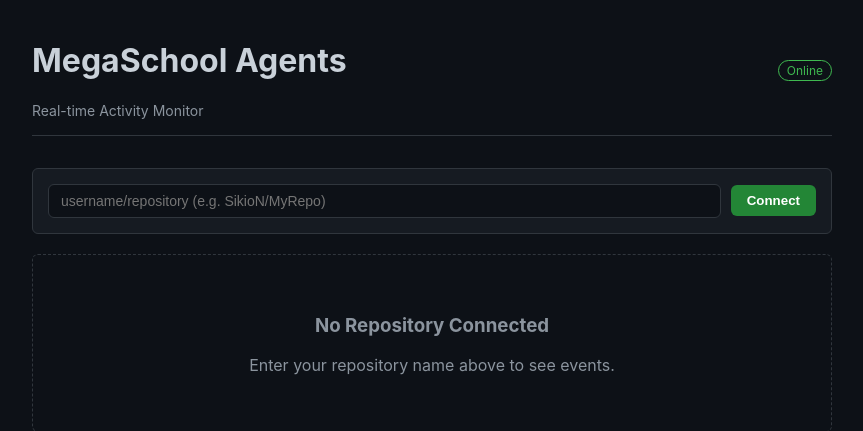
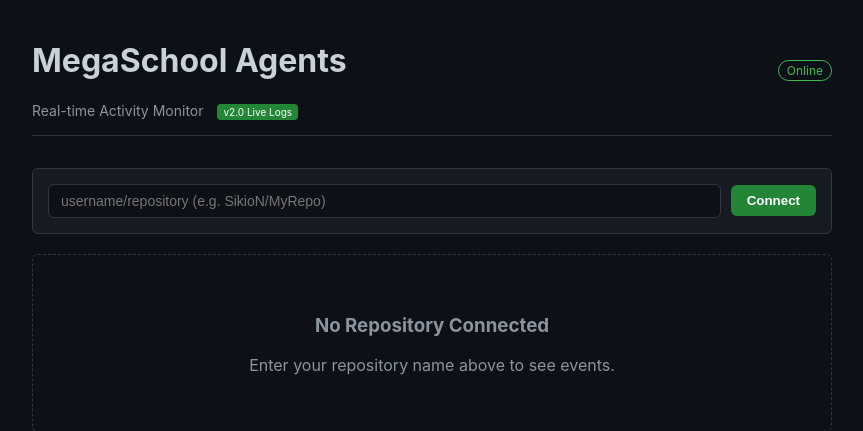
Before and after one commit to SikioN/MegaSchool-Coding-Agents, a FastAPI app: page / in a window 1280 px wide. Shown: the top 431 px of the page, without its empty margins (208-1071 px from the left). Run offline with FastAPI, Linux system fonts and the light colour scheme.

Commit message:
fix(deploy): Pass DASHBOARD_API_URL and add version badge to UI

```diff
--- a/src/templates/dashboard.html
+++ b/src/templates/dashboard.html
@@ -133,7 +133,9 @@
         <header>
             <div>
                 <h1>MegaSchool Agents</h1>
-                <div style="font-size: 14px; color: #8b949e;">Real-time Activity Monitor</div>
+                <div style="font-size: 14px; color: #8b949e;">Real-time Activity Monitor <span
+                        style="background: #238636; color: white; padding: 2px 6px; border-radius: 4px; font-size: 10px; margin-left: 10px;">v2.0
+                        Live Logs</span></div>
             </div>
             <div>
                 <span class="status-badge">Online</span>
```
Also changed, not shown: 1 other file.
